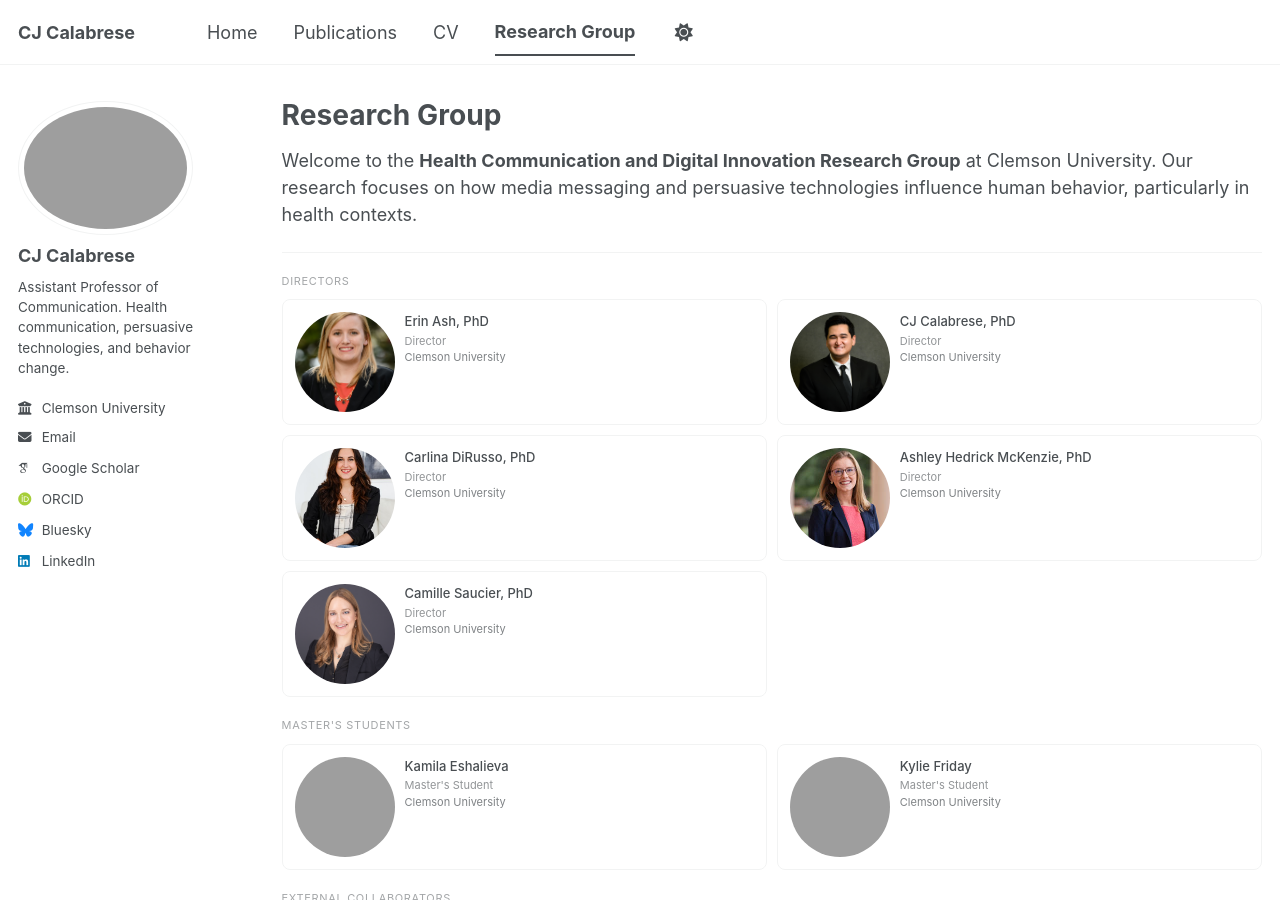
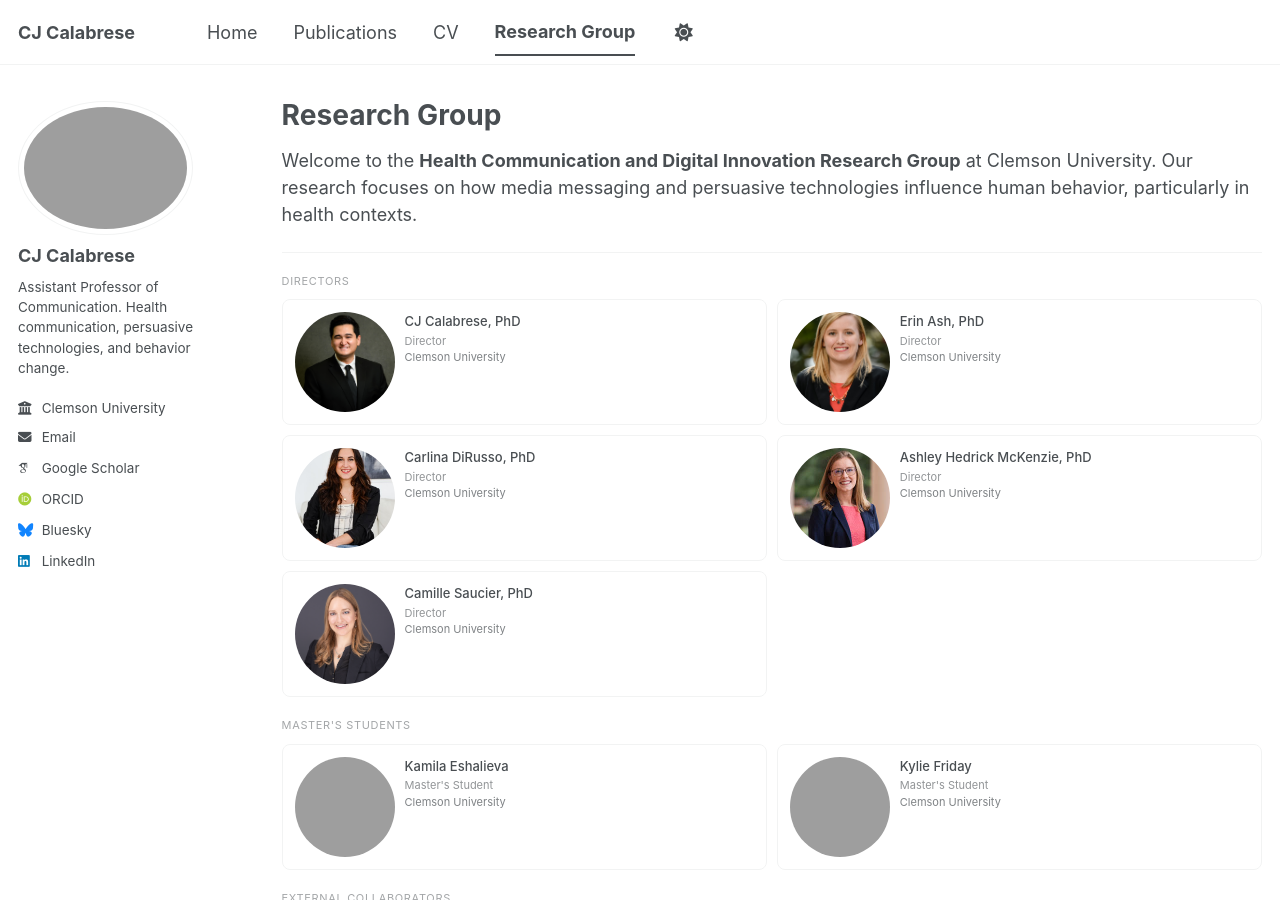
Before and after one commit to cjcalabresephd/cjcalabresephd.github.io, a Jekyll site: the page built from _pages/research-group.md, in a window 1280 px wide and 900 px high, cut to the strip 0-900 px from the top of the window. Built offline with Jekyll 4.4.1, drawn with Linux system fonts in a browser that asks for light colours; some web fonts are replaced; a script bundle is joined from its source files by our own code; library files that are not in the unit come from our copies; grey boxes are pictures that could not be loaded.

Commit message:
Update research-group.md

```diff
--- a/_pages/research-group.md
+++ b/_pages/research-group.md
@@ -12,19 +12,19 @@ Welcome to the **Health Communication and Digital Innovation Research Group** at
 <p class="section-label">Directors</p>
 <div class="member-grid">
 
-  <a class="member-card" href="/people/erin-ash/">
-    <img class="member-avatar" src="/images/lab/erinash.jpg" alt="Erin Ash">
+  <a class="member-card" href="/people/cj-calabrese/">
+    <img class="member-avatar" src="/images/lab/cjcalabrese.jpg" alt="CJ Calabrese">
     <div>
-      <div class="member-name">Erin Ash, PhD</div>
+      <div class="member-name">CJ Calabrese, PhD</div>
       <div class="member-role">Director</div>
       <div class="member-inst">Clemson University</div>
     </div>
   </a>
 
-  <a class="member-card" href="/people/cj-calabrese/">
-    <img class="member-avatar" src="/images/lab/cjcalabrese.jpg" alt="CJ Calabrese">
+  <a class="member-card" href="/people/erin-ash/">
+    <img class="member-avatar" src="/images/lab/erinash.jpg" alt="Erin Ash">
     <div>
-      <div class="member-name">CJ Calabrese, PhD</div>
+      <div class="member-name">Erin Ash, PhD</div>
       <div class="member-role">Director</div>
       <div class="member-inst">Clemson University</div>
     </div>
```
